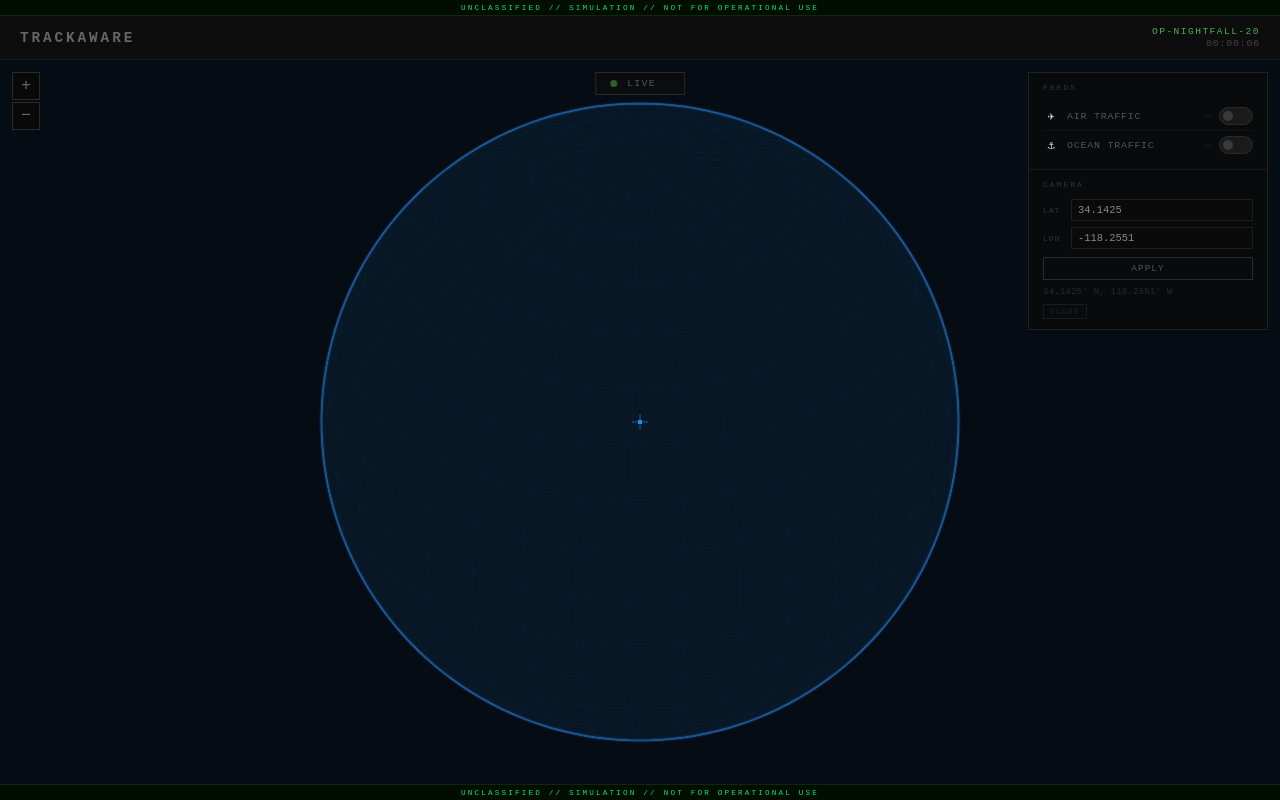
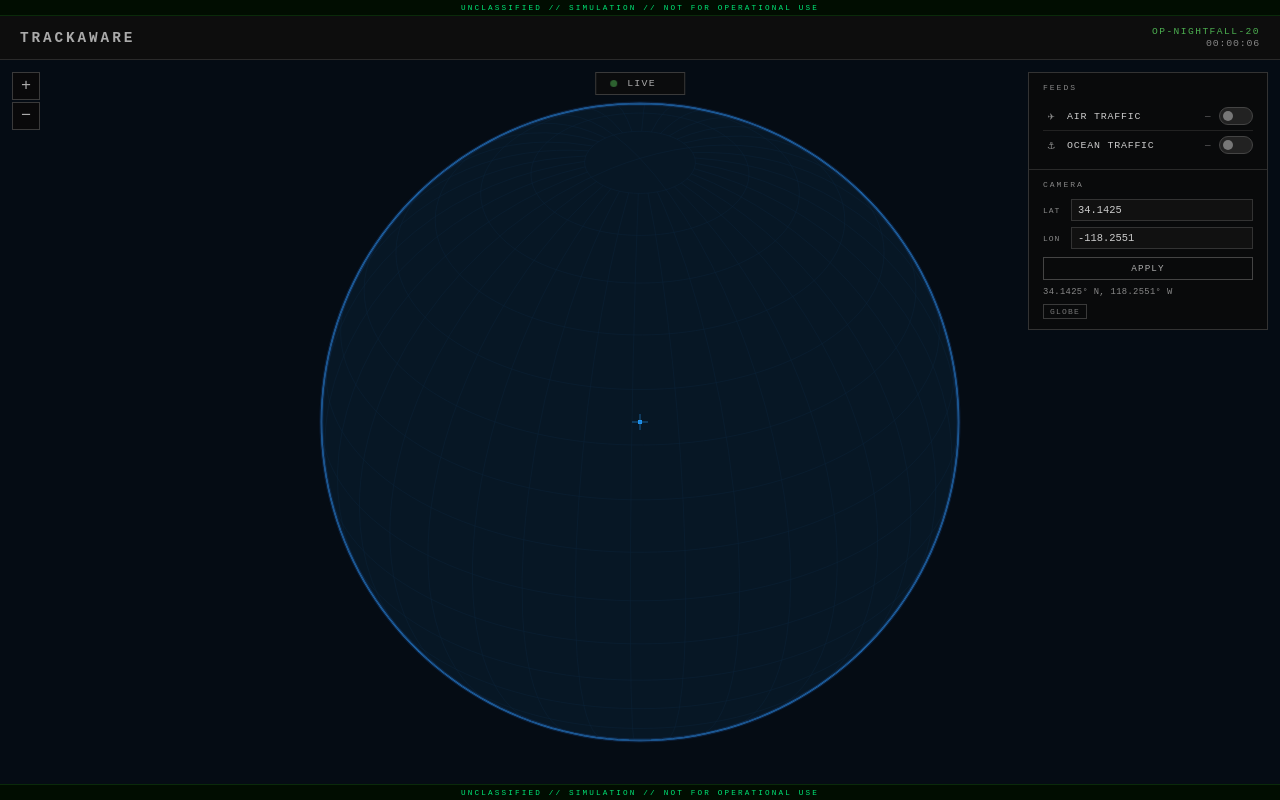
Before and after one commit to vibingwithtyler/TrackAware, a Flask app: page /map in a window 1280 px wide. Run offline with Flask 3, Linux system fonts and the light colour scheme; some libraries are stand-ins or nearby versions.

Commit message:
Improve contrast across all map UI elements
Brightens every dim color: panel labels #333→#888, feed labels
#555→#ccc, inactive count #2a2a2a→#666, coord display #2a2a2a→#888,
mode badge #222→#777, HUD text #555→#aaa, zoom buttons #666→#aaa,
header title #666→#aaa, elapsed timer #444→#888, tc-label #333→#777,
tc-value #888→#ccc, tc-id #aaa→#e0e0e0, tc-close #333→#777,
tc-lock #555→#aaa. Toggle thumb #3a3a3a→#777, track border #2a2a2a→#444.

Co-Authored-By: Claude Sonnet 4.6 <noreply@anthropic.com>

```diff
--- a/templates/map.html
+++ b/templates/map.html
@@ -35,17 +35,17 @@
 
     header {
       display: flex; align-items: center; gap: 24px;
-      padding: 10px 20px; border-bottom: 1px solid #1a1a1a;
+      padding: 10px 20px; border-bottom: 1px solid #2a2a2a;
       flex-shrink: 0;
     }
-    header h1 { font-size: 0.9rem; letter-spacing: 0.2em; text-transform: uppercase; color: #666; }
+    header h1 { font-size: 0.9rem; letter-spacing: 0.2em; text-transform: uppercase; color: #aaa; }
 
     .mission-info {
       margin-left: auto; display: flex; flex-direction: column;
       align-items: flex-end; gap: 1px;
     }
     .mission-id      { font-size: 0.6rem; letter-spacing: 0.15em; color: #4caf50; text-transform: uppercase; }
-    .mission-elapsed { font-size: 0.62rem; letter-spacing: 0.08em; color: #444; font-variant-numeric: tabular-nums; }
+    .mission-elapsed { font-size: 0.62rem; letter-spacing: 0.08em; color: #888; font-variant-numeric: tabular-nums; }
 
     /* ── Map container ── */
     #map-container {
@@ -71,19 +71,19 @@
 
     /* Leaflet overrides */
     .leaflet-control-attribution {
-      background: rgba(10,10,10,0.7) !important; color: #333 !important; font-size: 0.5rem !important;
+      background: rgba(10,10,10,0.7) !important; color: #666 !important; font-size: 0.5rem !important;
     }
-    .leaflet-control-attribution a { color: #444 !important; }
-    .leaflet-control-zoom a { background: #111 !important; color: #555 !important; border-color: #222 !important; }
-    .leaflet-control-zoom a:hover { background: #1a1a1a !important; color: #888 !important; }
+    .leaflet-control-attribution a { color: #777 !important; }
+    .leaflet-control-zoom a { background: #111 !important; color: #888 !important; border-color: #333 !important; }
+    .leaflet-control-zoom a:hover { background: #1a1a1a !important; color: #ccc !important; }
 
     /* ── HUD ── */
     .hud {
       position: absolute; top: 12px; left: 50%; transform: translateX(-50%);
       display: flex; gap: 10px; align-items: center;
-      background: rgba(13,13,13,0.92); border: 1px solid #2a2a2a;
+      background: rgba(13,13,13,0.92); border: 1px solid #3a3a3a;
       font-size: 0.62rem; letter-spacing: 0.12em; text-transform: uppercase;
-      color: #555; padding: 5px 14px; z-index: 1000;
+      color: #aaa; padding: 5px 14px; z-index: 1000;
       pointer-events: none; white-space: nowrap;
     }
     .hud-dot {
@@ -101,7 +101,7 @@
       padding: 5px 16px; cursor: pointer; z-index: 1000; pointer-events: auto;
       display: none;
     }
-    #map-release-btn       { border: 1px solid #f44336; color: #f44336; }
+    #map-release-btn        { border: 1px solid #f44336; color: #f44336; }
     #map-marine-release-btn { border: 1px solid #ff9800; color: #ff9800; top: 48px; }
 
     /* ── Zoom buttons ── */
@@ -111,7 +111,7 @@
     }
     .zoom-btn {
       width: 28px; height: 28px;
-      background: rgba(10,10,10,0.88); border: 1px solid #2a2a2a; color: #666;
+      background: rgba(10,10,10,0.88); border: 1px solid #3a3a3a; color: #aaa;
       font-family: 'Courier New', monospace; font-size: 1.05rem; line-height: 1;
       cursor: pointer; display: flex; align-items: center; justify-content: center;
       transition: border-color 0.15s, color 0.15s; user-select: none;
@@ -124,19 +124,19 @@
       position: absolute; top: 12px; right: 12px;
       z-index: 1000; width: 240px;
       background: rgba(10,10,10,0.92);
-      border: 1px solid #222;
+      border: 1px solid #333;
       display: flex; flex-direction: column;
     }
 
     .fp-section {
       padding: 10px 14px;
-      border-bottom: 1px solid #1a1a1a;
+      border-bottom: 1px solid #2a2a2a;
     }
     .fp-section:last-child { border-bottom: none; }
 
     .fp-title {
       font-size: 0.5rem; letter-spacing: 0.25em; text-transform: uppercase;
-      color: #333; margin-bottom: 10px;
+      color: #888; margin-bottom: 10px;
     }
 
     /* Feed toggle rows */
@@ -144,18 +144,18 @@
       display: flex; align-items: center; gap: 8px;
       padding: 5px 0;
     }
-    .feed-row + .feed-row { border-top: 1px solid #141414; }
+    .feed-row + .feed-row { border-top: 1px solid #222; }
 
-    .feed-icon { font-size: 0.75rem; width: 16px; text-align: center; flex-shrink: 0; }
+    .feed-icon { font-size: 0.75rem; width: 16px; text-align: center; flex-shrink: 0; color: #888; }
     .feed-label {
       flex: 1; font-size: 0.62rem; letter-spacing: 0.08em;
-      text-transform: uppercase; color: #555;
+      text-transform: uppercase; color: #ccc;
     }
     .feed-count {
-      font-size: 0.58rem; letter-spacing: 0.05em; color: #2a2a2a;
+      font-size: 0.58rem; letter-spacing: 0.05em; color: #666;
       min-width: 28px; text-align: right;
     }
-    .feed-count.active-adsb  { color: #00bcd4; }
+    .feed-count.active-adsb   { color: #00bcd4; }
     .feed-count.active-marine { color: #ff9800; }
 
     /* Toggle switch */
@@ -163,13 +163,13 @@
     .tgl input { opacity: 0; width: 0; height: 0; position: absolute; }
     .tgl-track {
       position: absolute; inset: 0; border-radius: 9px;
-      background: #1a1a1a; border: 1px solid #2a2a2a;
+      background: #222; border: 1px solid #444;
       transition: background 0.2s, border-color 0.2s; cursor: pointer;
     }
     .tgl-thumb {
       position: absolute; top: 3px; left: 3px;
       width: 10px; height: 10px; border-radius: 50%;
-      background: #3a3a3a; transition: transform 0.2s, background 0.2s;
+      background: #777; transition: transform 0.2s, background 0.2s;
     }
     .tgl input:checked ~ .tgl-track { border-color: var(--tgl-color, #4caf50); }
     .tgl input:checked ~ .tgl-track .tgl-thumb {
@@ -184,16 +184,16 @@
     }
     .fp-coord-label {
       font-size: 0.5rem; letter-spacing: 0.12em; text-transform: uppercase;
-      color: #333; width: 22px; flex-shrink: 0;
+      color: #888; width: 22px; flex-shrink: 0;
     }
     .fp-coord-input {
-      flex: 1; background: #0a0a0a; border: 1px solid #1e1e1e; color: #888;
+      flex: 1; background: #111; border: 1px solid #333; color: #ccc;
       font-family: 'Courier New', monospace; font-size: 0.65rem;
       padding: 4px 6px; outline: none; transition: border-color 0.15s;
     }
-    .fp-coord-input:focus { border-color: #2a2a2a; color: #ccc; }
+    .fp-coord-input:focus { border-color: #666; color: #eee; }
     .fp-apply {
-      width: 100%; background: none; border: 1px solid #2a2a2a; color: #555;
+      width: 100%; background: none; border: 1px solid #444; color: #aaa;
       font-family: 'Courier New', monospace; font-size: 0.58rem;
       letter-spacing: 0.12em; text-transform: uppercase;
       padding: 5px 0; cursor: pointer; margin-top: 2px;
@@ -202,13 +202,13 @@
     .fp-apply:hover { border-color: #4caf50; color: #4caf50; }
 
     .fp-coord-display {
-      font-size: 0.55rem; color: #2a2a2a; letter-spacing: 0.04em;
+      font-size: 0.55rem; color: #888; letter-spacing: 0.04em;
       margin-top: 6px; line-height: 1.5;
     }
 
     .fp-mode-badge {
       font-size: 0.5rem; letter-spacing: 0.15em; text-transform: uppercase;
-      color: #222; border: 1px solid #1a1a1a; padding: 2px 6px;
+      color: #777; border: 1px solid #3a3a3a; padding: 2px 6px;
       display: inline-block; margin-top: 5px;
     }
 
@@ -217,14 +217,14 @@
       position: absolute; bottom: 20px; left: 12px;
       z-index: 1000; width: 220px;
       background: rgba(10,10,10,0.95);
-      border: 1px solid #2a2a2a;
+      border: 1px solid #3a3a3a;
       display: none; flex-direction: column;
     }
     .target-card.visible { display: flex; }
 
     .tc-header {
       display: flex; align-items: center; gap: 8px;
-      padding: 8px 10px; border-bottom: 1px solid #1a1a1a;
+      padding: 8px 10px; border-bottom: 1px solid #2a2a2a;
     }
     .tc-badge {
       font-size: 0.48rem; letter-spacing: 0.2em; text-transform: uppercase;
@@ -235,30 +235,30 @@
     .tc-badge.locked { color: #4caf50; border-color: #4caf50; }
 
     .tc-id {
-      flex: 1; font-size: 0.65rem; letter-spacing: 0.06em; color: #aaa;
+      flex: 1; font-size: 0.7rem; letter-spacing: 0.06em; color: #e0e0e0;
       overflow: hidden; text-overflow: ellipsis; white-space: nowrap;
     }
     .tc-close {
-      background: none; border: none; color: #333; font-size: 0.9rem;
+      background: none; border: none; color: #777; font-size: 0.9rem;
       cursor: pointer; line-height: 1; padding: 0 2px; flex-shrink: 0;
     }
-    .tc-close:hover { color: #888; }
+    .tc-close:hover { color: #ccc; }
 
     .tc-fields {
-      padding: 8px 10px; display: flex; flex-direction: column; gap: 5px;
+      padding: 8px 10px; display: flex; flex-direction: column; gap: 6px;
     }
     .tc-row {
       display: flex; justify-content: space-between; align-items: baseline;
     }
     .tc-label {
-      font-size: 0.5rem; letter-spacing: 0.15em; text-transform: uppercase; color: #333;
+      font-size: 0.5rem; letter-spacing: 0.15em; text-transform: uppercase; color: #777;
     }
-    .tc-value { font-size: 0.65rem; color: #888; letter-spacing: 0.04em; }
-    .tc-value.hi { color: #ccc; }
+    .tc-value { font-size: 0.68rem; color: #ccc; letter-spacing: 0.04em; }
+    .tc-value.hi { color: #f0f0f0; }
 
     .tc-lock {
       margin: 4px 10px 10px;
-      background: none; border: 1px solid #2a2a2a; color: #555;
+      background: none; border: 1px solid #444; color: #aaa;
       font-family: 'Courier New', monospace; font-size: 0.58rem;
       letter-spacing: 0.12em; text-transform: uppercase;
       padding: 5px 0; cursor: pointer; width: calc(100% - 20px);
```
